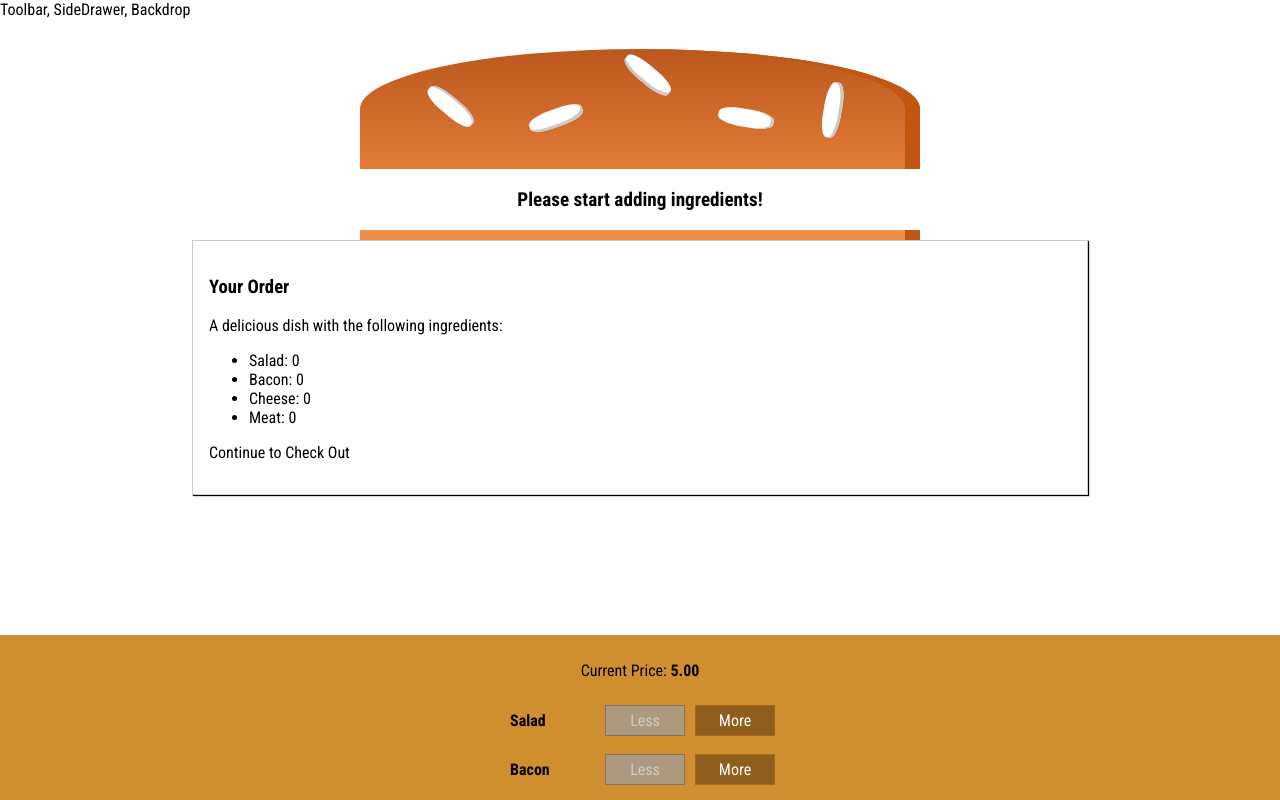
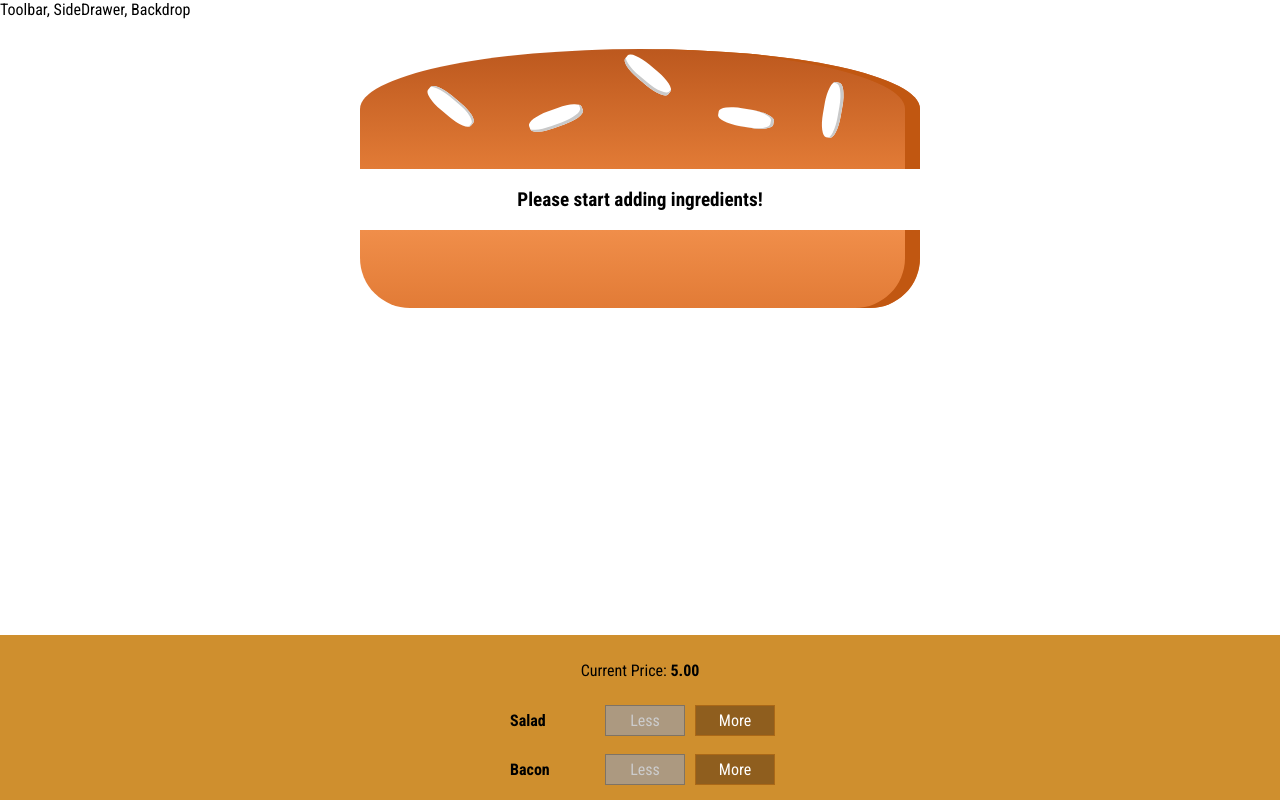
Before and after one commit to dafei-ning/Nui-Hui-Kitchen, a React app: page / in a window 1280 px wide. Shown: the top 800 px of the page. Built offline with nearby package versions, Linux system fonts and the light colour scheme.

Commit message:
Show and hide the OrderSummry

```diff
--- a/src/components/Dish/BuildControls/BuildControls.js
+++ b/src/components/Dish/BuildControls/BuildControls.js
@@ -23,9 +23,10 @@ const buildControls = (props) => (
                 disabled={props.disabledArray[ctrl.type]}
             />
         ))}
-        <button className="OrderButton" disabled={!props.purchasable}>
-            Order Now
-        </button>
+        <button
+            className="OrderButton"
+            disabled={!props.purchasable}
+            onClick={props.ordered}>Order Now</button>
     </div>
 );
 
--- a/src/components/Dish/OrderSummary/OrderSummary.js
+++ b/src/components/Dish/OrderSummary/OrderSummary.js
@@ -4,12 +4,13 @@ import Aux from '../../../hoc/Aux';
 const orderSummary = (props) => {
     const ingredientSummary = Object.keys(props.ingredients)
         .map(igKey => {
-            return (<li>
-                <span style={{ textTransform: 'capitalize' }}>
-                    {igKey}
-                </span>
-                : {props.ingredients[igKey]}
-            </li>);
+            return (
+                <li key={igKey}>
+                    <span style={{ textTransform: 'capitalize' }}>
+                        {igKey}
+                    </span>
+                    : {props.ingredients[igKey]}
+                </li>);
         });
 
     return (
@@ -19,7 +20,7 @@ const orderSummary = (props) => {
             <ul>
                 {ingredientSummary}
             </ul>
-            <p>Continue to Check Out</p>
+            <p>Continue to Checkout</p>
         </Aux>
     );
 
--- a/src/components/UI/Model/Model.js
+++ b/src/components/UI/Model/Model.js
@@ -2,7 +2,12 @@ import React from 'react';
 import './Model.css';
 
 const model = (props) => (
-    <div className="Model">
+    <div
+        className="Model"
+        style={{
+            transform: props.show ? 'translateY(0)' : 'translateY(-100vh)',
+            opacity: props.show ? '1' : '0'
+        }}>
         {props.children}
     </div>
 );
--- a/src/containers/DishBuilder/DishBuilder.js
+++ b/src/containers/DishBuilder/DishBuilder.js
@@ -29,7 +29,8 @@ class DishBuilder extends Component {
             meat: 0
         },
         totalPrice: 5,
-        purchasable: false
+        purchasable: false,
+        purchasing: false
     }
 
     updatePurchaseState = (ingredients) => {
@@ -80,6 +81,10 @@ class DishBuilder extends Component {
         this.updatePurchaseState(updateIngredients);
     }
 
+    purchaseHandler = () => {
+        this.setState({purchasing: true});
+    }
+
     render() {
         const disabledInfo = {
             ...this.state.ingredients
@@ -89,7 +94,7 @@ class DishBuilder extends Component {
         }
         return (
             <Aux>
-                <Model>
+                <Model show={this.state.purchasing}>
                     <OrderSummary ingredients={this.state.ingredients} />
                 </Model>
                 <Dish ingredients={this.state.ingredients} />
@@ -98,6 +103,7 @@ class DishBuilder extends Component {
                     ingredientRemoved={this.removeIngredientHandler}
                     disabledArray={disabledInfo}
                     purchasable={this.state.purchasable}
+                    ordered={this.purchaseHandler}
                     price={this.state.totalPrice}
                 />
             </Aux>
```
